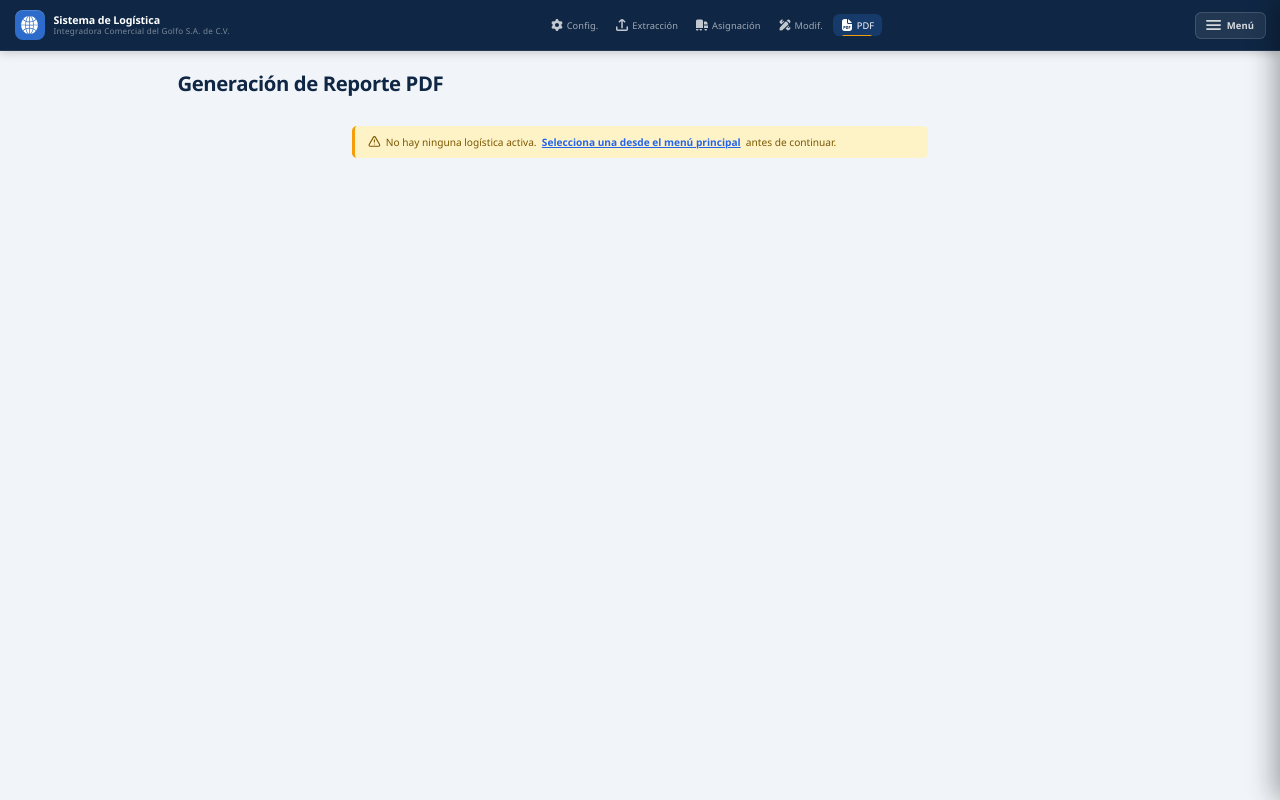
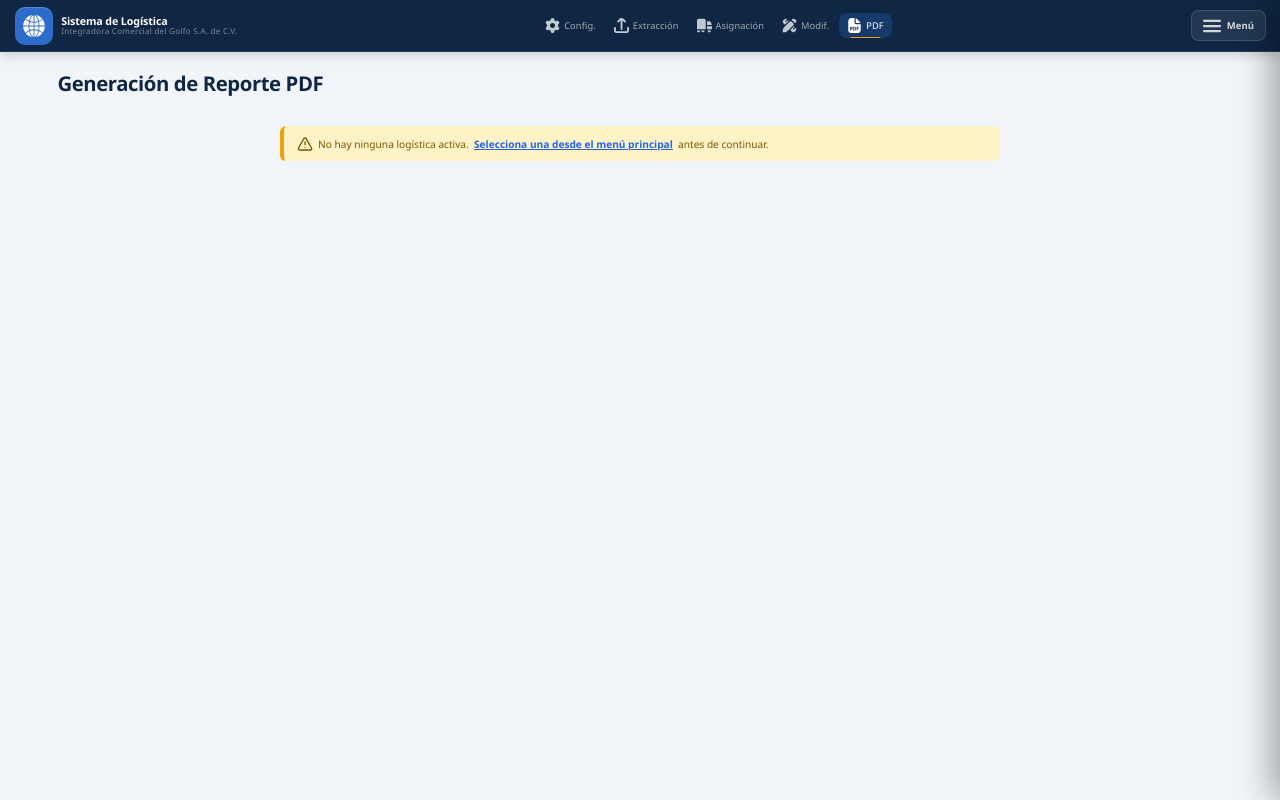
Before and after one commit to Carlin31/icg_logistica, a Flask app: page /pdf/ in a window 1280 px wide. Run offline with Flask 3, Linux system fonts and the light colour scheme.

Commit message:
Elimina dependencia de zoom: tamaños nativos equivalentes a zoom 0.8
- Quita zoom:0.8 de body — el layout ya no depende del nivel de zoom
- Reduce font-size html a clamp(10.5px,0.32vw+8px,11.6px), equivalente
  visual exacto a clamp(13px,14.5px)×0.8; todos los valores rem escalan solos
- Reduce --header-h de 64px a 52px (64×0.8)
- Reduce panel-principal sidebar de 420px a 340px y min-height a 420px
- Reduce rutas-grid minmax de 420px a 360px
- Reduce kanban sel-day-col de 215px a 175px

Co-Authored-By: Claude Sonnet 4.6 <noreply@anthropic.com>

```diff
--- a/static/css/asignacion.css
+++ b/static/css/asignacion.css
@@ -453,7 +453,7 @@
 /* ── Grid de tarjetas de ruta ── */
 .rutas-grid {
   display: grid;
-  grid-template-columns: repeat(auto-fill, minmax(420px, 1fr));
+  grid-template-columns: repeat(auto-fill, minmax(360px, 1fr));
   gap: 18px;
 }
 
@@ -965,8 +965,8 @@ input:checked + .slider:before { transform: translateX(16px); }
 
 /* ── Columna de día ── */
 .sel-day-col {
-  flex: 0 0 215px;
-  min-width: 215px;
+  flex: 0 0 175px;
+  min-width: 175px;
   background: #f8fafc;
   border: 1.5px solid var(--borde);
   border-radius: 10px;
--- a/static/css/base.css
+++ b/static/css/base.css
@@ -76,7 +76,7 @@
   --text-lg:       1rem;
 
   /* ── Header ── */
-  --header-h:      64px;
+  --header-h:      52px;
   --header-bg:     var(--azul-oscuro);
   --header-border: rgba(255,255,255,.08);
 }
@@ -91,9 +91,10 @@
 /* ── Base ───────────────────────────────────────────────────────── */
 html {
   scroll-behavior: smooth;
-  /* Tipografía fluida: 13px en móvil → 14.5px en laptop estándar.
-     Todas las unidades rem escalan en cascada. */
-  font-size: clamp(13px, 0.4vw + 10px, 14.5px);
+  /* Tipografía fluida: 10.5px en móvil → 11.6px en desktop.
+     Equivalente visual a clamp(13,14.5px) × 0.8 sin usar zoom.
+     Todos los valores rem escalan en cascada automáticamente. */
+  font-size: clamp(10.5px, 0.32vw + 8px, 11.6px);
 }
 
 body {
@@ -102,7 +103,6 @@ body {
   color: var(--texto-oscuro);
   min-height: 100vh;
   -webkit-font-smoothing: antialiased;
-  zoom: 0.8;
 }
 
 /* ════════════════════════════════════════════════════════════════
--- a/static/css/modificacion.css
+++ b/static/css/modificacion.css
@@ -312,9 +312,9 @@
 /* ── Panel principal ─────────────────────────────────────── */
 .panel-principal {
   display: grid;
-  grid-template-columns: 420px 1fr;
+  grid-template-columns: 340px 1fr;
   gap: 16px;
-  min-height: 520px;
+  min-height: 420px;
 }
 @media (max-width: 900px) {
   .panel-principal { grid-template-columns: 1fr; min-height: auto; }
```
